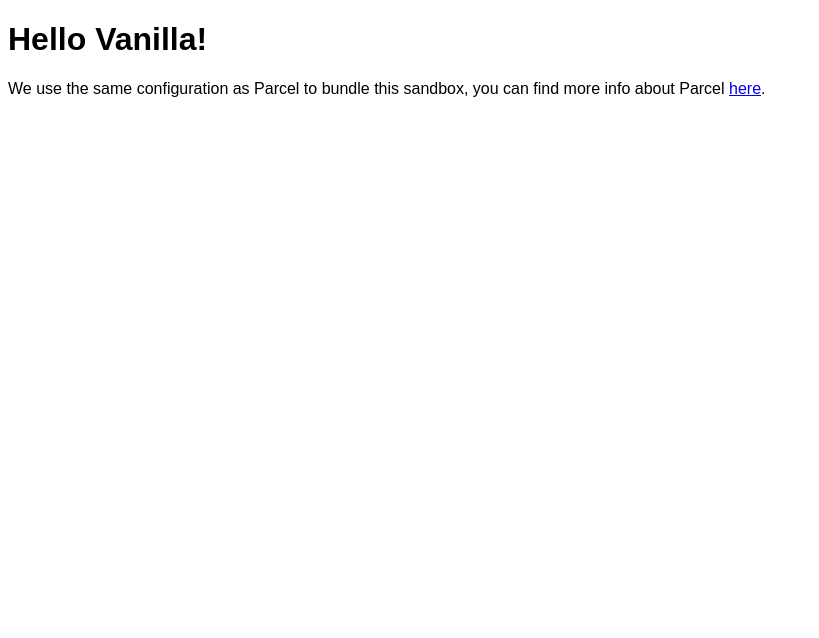
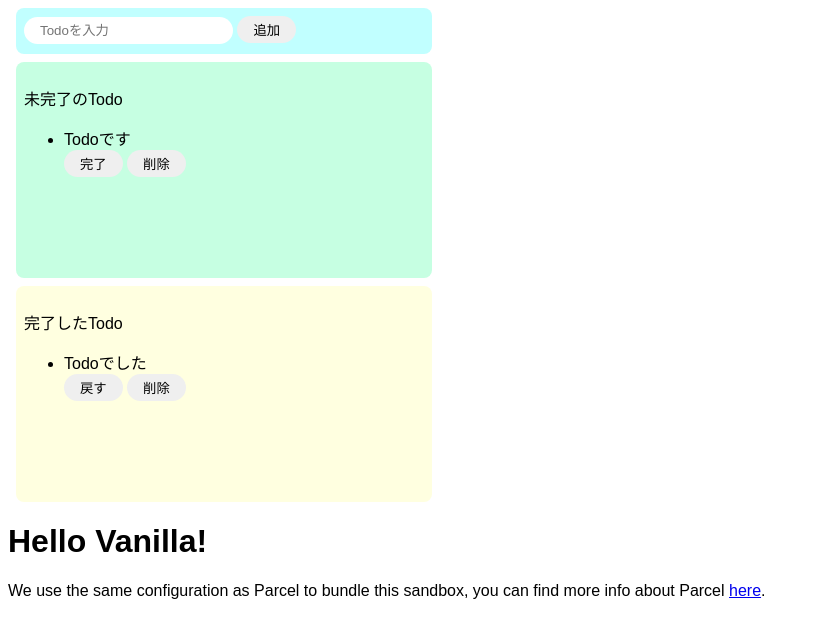
Before and after one commit to codesandbox-sample/todo, a website built with Parcel: page src/index.html in a window 1280 px wide. Shown: the whole page, without its empty margins (0-819 px from the left). Built offline with nearby package versions, Linux system fonts and the light colour scheme.

Commit message:
Update 5 files

```diff
--- a/src/index.html
+++ b/src/index.html
@@ -1,11 +1,36 @@
 <!DOCTYPE html>
 <html>
   <head>
-    <title>Parcel Sandbox</title>
+    <title>Todo(js)</title>
     <meta charset="UTF-8" />
   </head>
 
   <body>
+    <div class="input-area">
+      <input placeholder="Todoを入力" />
+      <button>追加</button>
+    </div>
+    <div class="inconplete-area">
+      <p>未完了のTodo</p>
+      <ul>
+        <div>
+          <li>Todoです</li>
+          <button>完了</button>
+          <button>削除</button>
+        </div>
+      </ul>
+    </div>
+    <div class="conplete-area">
+      <p>完了したTodo</p>
+      <ul>
+        <div>
+          <li>Todoでした</li>
+          <button>戻す</button>
+          <button>削除</button>
+        </div>
+      </ul>
+    </div>
+
     <div id="app"></div>
 
     <script src="./index.mjs" type="module"></script>
--- a/src/styles.css
+++ b/src/styles.css
@@ -1,3 +1,47 @@
 body {
   font-family: sans-serif;
 }
+
+input {
+  border-radius: 16px;
+  border: none;
+  padding: 6px 16px;
+  outline: none;
+}
+
+button {
+  border-radius: 16px;
+  border: none;
+  padding: 4px 16px;
+}
+
+button:hover {
+  background-color: #ff7fff;
+  color: #fff;
+  cursor: pointer;
+}
+
+.input-area {
+  background-color: #c1ffff;
+  width: 400px;
+  height: 30px;
+  padding: 8px;
+  margin: 8px;
+  border-radius: 8px;
+}
+.inconplete-area {
+  background-color: #c6ffe2;
+  width: 400px;
+  min-height: 200px;
+  padding: 8px;
+  margin: 8px;
+  border-radius: 8px;
+}
+.conplete-area {
+  background-color: #ffffe0;
+  width: 400px;
+  min-height: 200px;
+  padding: 8px;
+  margin: 8px;
+  border-radius: 8px;
+}
```
Also changed, not shown: .codesandbox/tasks.json (added), .devcontainer/devcontainer.json (added), 1 other file.
